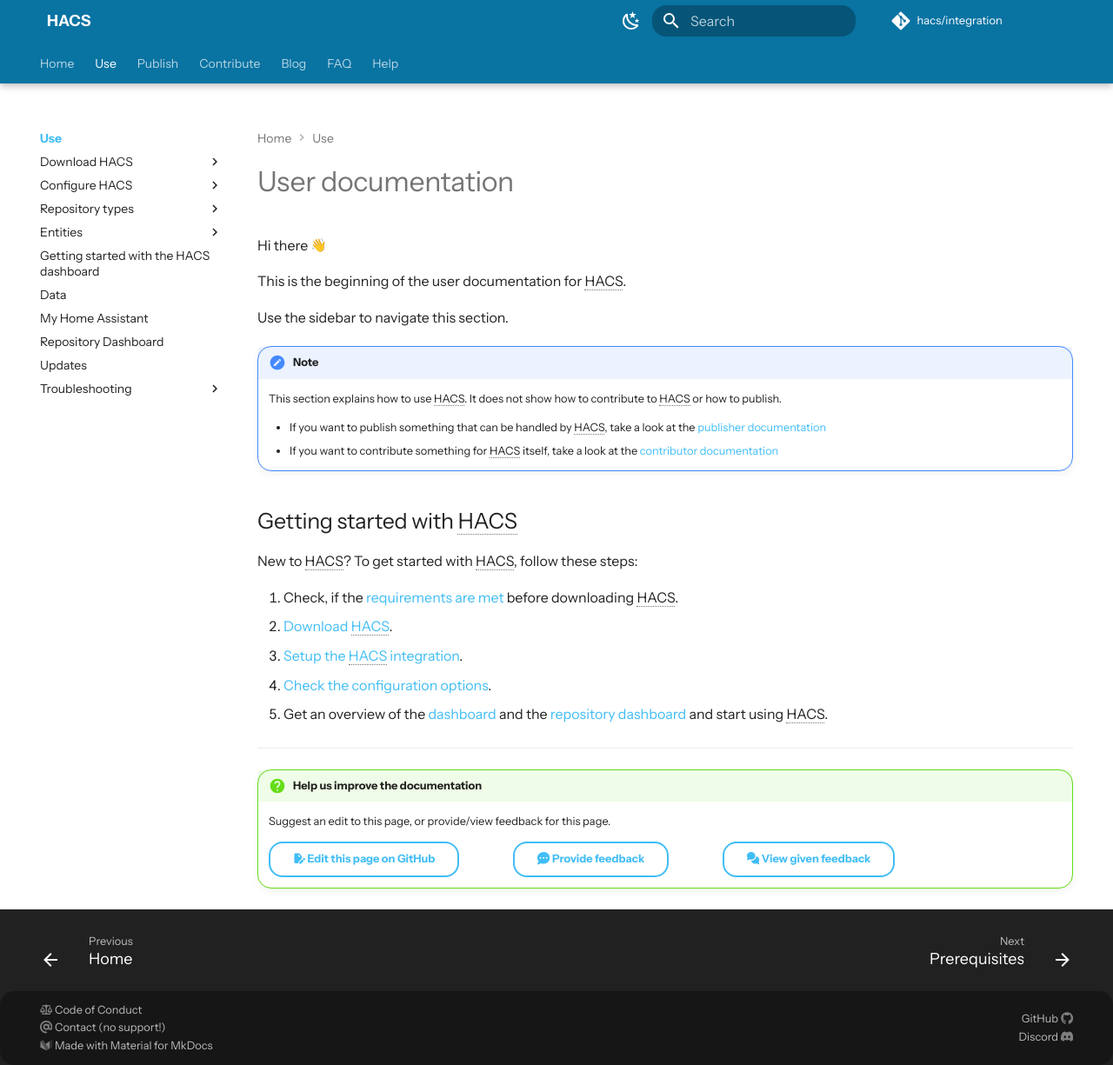
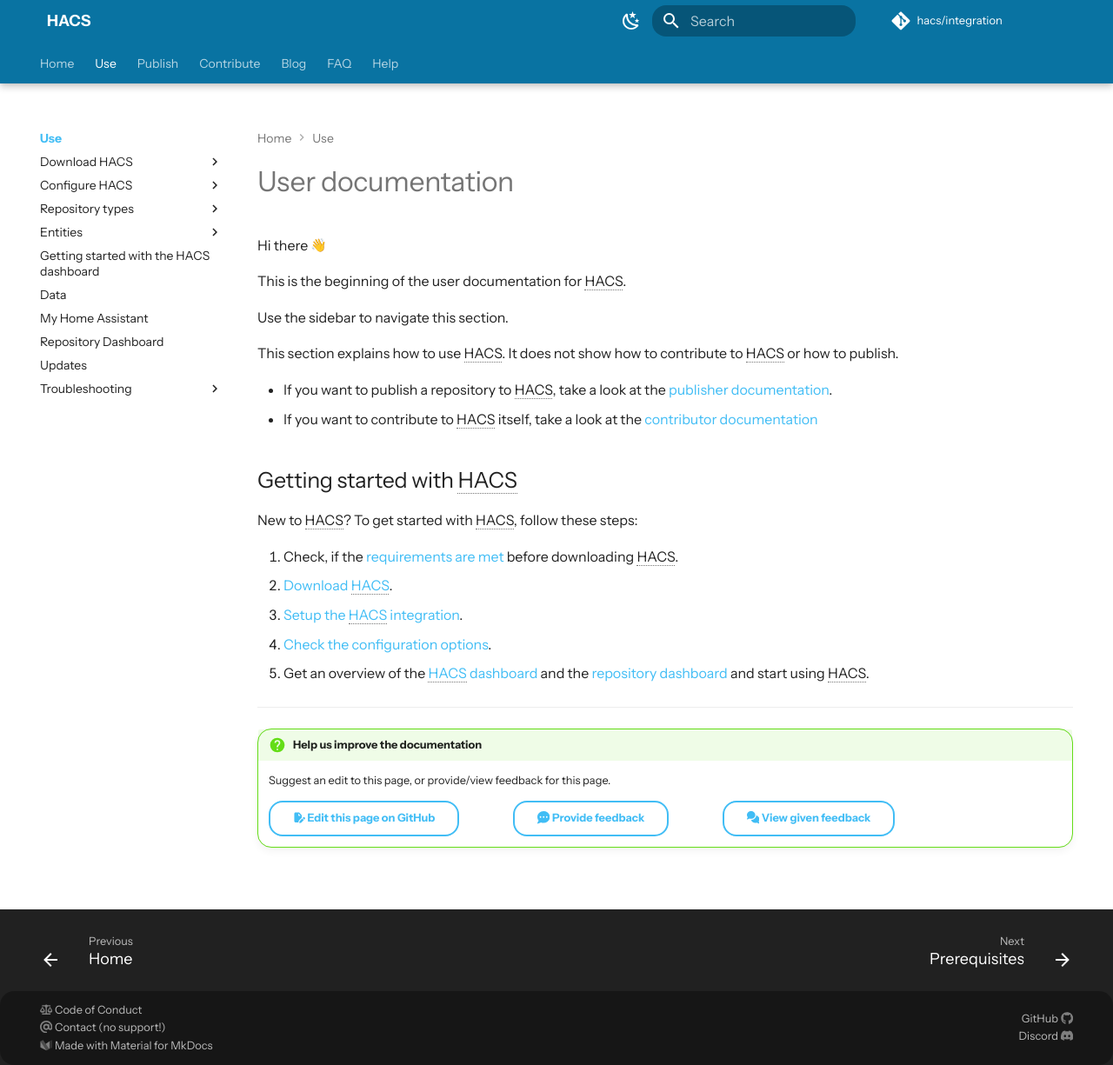
Before and after one commit to hacs/documentation, an MkDocs documentation site: the page built from source/docs/use/index.md, in a window 1280 px wide and 1225 px high. Shown: the whole window at 87% size. Built offline with MkDocs 1.6.1 and Material for MkDocs 9.7.7, drawn with Linux system fonts in a browser that asks for light colours; emoji names are drawn with the system emoji font; some web fonts are replaced; plug-ins that fetch from the network failed and are left out; comment, search, counter and statistics services are not loaded.

Commit message:
Intro sections: rephrase (#515)
* Intro sections: rephrase

* Remove info box

* Ooops. Forgot the one..

```diff
--- a/source/docs/use/index.md
+++ b/source/docs/use/index.md
@@ -8,11 +8,10 @@ This is the beginning of the user documentation for HACS.
 
 Use the sidebar to navigate this section.
 
-!!! note
-    This section explains how to use HACS. It does not show how to contribute to HACS or how to publish.
+This section explains how to use HACS. It does not show how to contribute to HACS or how to publish.
 
-    - If you want to publish something that can be handled by HACS, take a look at the [publisher documentation](/docs/publish/index.md)
-    - If you want to contribute something for HACS itself, take a look at the [contributor documentation](/docs/contribute/index.md)
+- If you want to publish a repository to HACS, take a look at the [publisher documentation](/docs/publish/index.md).
+- If you want to contribute to HACS itself, take a look at the [contributor documentation](/docs/contribute/index.md)
 
 ## Getting started with HACS
 
@@ -22,4 +21,4 @@ New to HACS? To get started with HACS, follow these steps:
 2. [Download HACS](/docs/use/download/download.md).
 3. [Setup the HACS integration](/docs/use/configuration/basic.md).
 4. [Check the configuration options](/docs/use/configuration/options.md).
-5. Get an overview of the [dashboard](/docs/use/dashboard.md) and the [repository dashboard](/docs/use/repository_dashboard.md) and start using HACS.
+5. Get an overview of the [HACS dashboard](/docs/use/dashboard.md) and the [repository dashboard](/docs/use/repository_dashboard.md) and start using HACS.
```
Also changed, not shown: source/docs/contribute/index.md (+2 -2 lines), source/docs/publish/index.md (+2 -2 lines).
